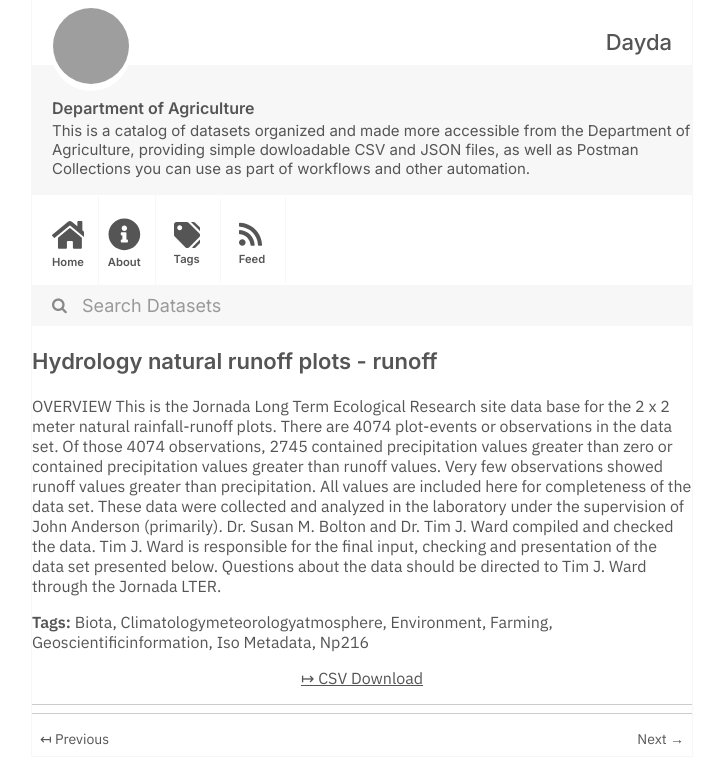
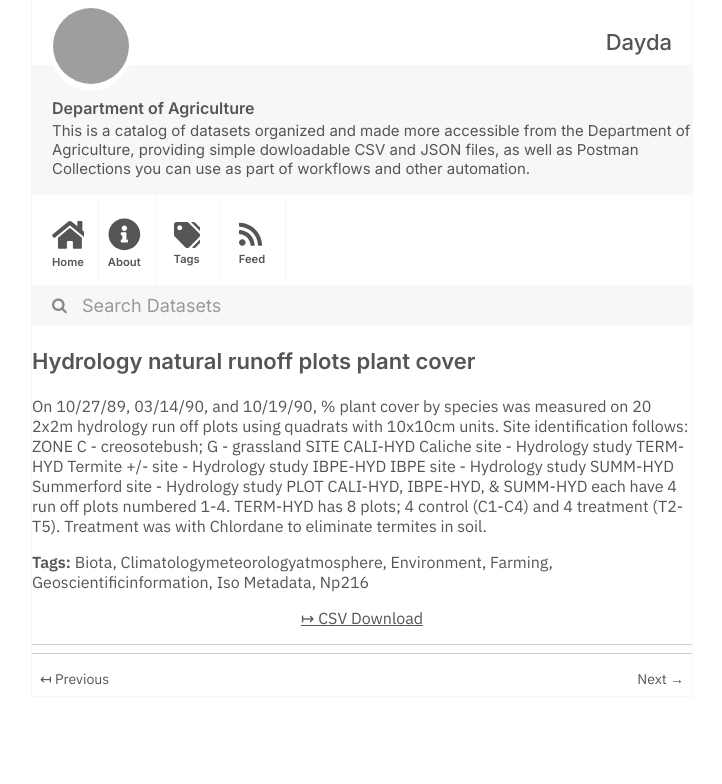
Before and after one commit to dayda-entities/department-of-agriculture, a Jekyll site: the page built from _posts/2020-11-10-hydrology-natural-runoff-plots.md, in a window 1280 px wide, cut to the strip 0-784 px from the top of the page. Shown: the whole strip, without its empty margins (278-1000 px from the left). Built offline with Jekyll 4.4.1, drawn with Linux system fonts in a browser that asks for light colours; grey boxes are pictures that could not be loaded.

Commit message:
Publish Data

```diff
--- a/_posts/2020-11-10-hydrology-natural-runoff-plots.md
+++ b/_posts/2020-11-10-hydrology-natural-runoff-plots.md
@@ -1,7 +1,7 @@
 ---
-title: Hydrology natural runoff plots - runoff
-created: '2020-11-10T16:26:51.050583'
-modified: '2020-11-10T16:26:51.050594'
+title: Hydrology natural runoff plots plant cover
+created: '2020-11-10T16:26:51.166071'
+modified: '2020-11-10T16:26:51.166079'
 state: active
 type: dataset
 tags:
@@ -14,9 +14,9 @@ tags:
   - Np216
 groups: []
 csv_url: >-
-  https://jornada.nmsu.edu/sites/jornada.nmsu.edu/files/data_files/JornadaStudy_001_hydrology_runoff_plot_runoff_data.csv
+  https://jornada.nmsu.edu/sites/jornada.nmsu.edu/files/data_files/JornadaStudy_001_hydrology_runoff_plot_vegetation_cover_data.csv
 json_url: ''
 layout: post
 
 ---
-<p>OVERVIEW This is the Jornada Long Term Ecological Research site data base for the 2 x 2 meter natural rainfall-runoff plots. There are 4074 plot-events or observations in the data set. Of those 4074 observations, 2745 contained precipitation values greater than zero or contained precipitation values greater than runoff values. Very few observations showed runoff values greater than precipitation. All values are included here for completeness of the data set. These data were collected and analyzed in the laboratory under the supervision of John Anderson (primarily). Dr. Susan M. Bolton and Dr. Tim J. Ward compiled and checked the data. Tim J. Ward is responsible for the final input, checking and presentation of the data set presented below. Questions about the data should be directed to Tim J. Ward through the Jornada LTER.</p>
+<p>On 10/27/89, 03/14/90, and 10/19/90, % plant cover by species was measured on 20 2x2m hydrology run off plots using quadrats with 10x10cm units. Site identification follows: ZONE C - creosotebush; G - grassland SITE CALI-HYD Caliche site - Hydrology study TERM-HYD Termite +/- site - Hydrology study IBPE-HYD IBPE site - Hydrology study SUMM-HYD Summerford site - Hydrology study PLOT CALI-HYD, IBPE-HYD, & SUMM-HYD each have 4 run off plots numbered 1-4. TERM-HYD has 8 plots; 4 control (C1-C4) and 4 treatment (T2-T5). Treatment was with Chlordane to eliminate termites in soil.</p>
```
